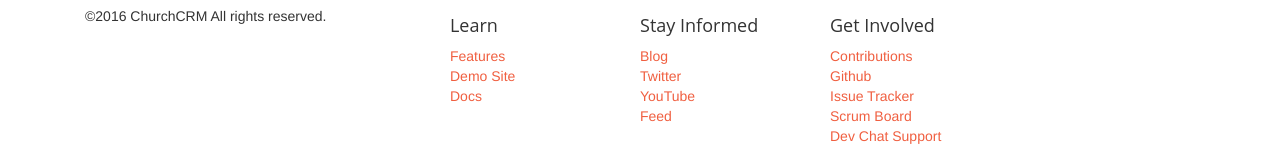
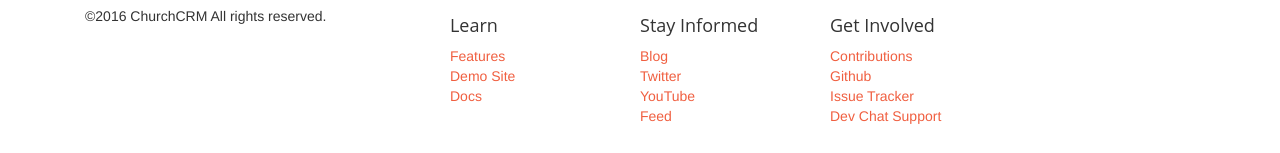
Before and after one commit to ChurchCRM/ChurchCRM.io, a Jekyll site: the page built from index.html, in a window 1280 px wide and 900 px high, scrolled down 2051 px. Shown: the part 744-897 px from the top of the window. Built offline with Jekyll 4.4.1, drawn with Linux system fonts in a browser that asks for light colours; nearby versions of some CDN libraries.

Commit message:
Remove link to scrum board
waffle.io no longer exists

```diff
--- a/_layouts/default.html
+++ b/_layouts/default.html
@@ -100,7 +100,6 @@
                     <li><a href="{{ site.baseurl }}/contributions">Contributions</a></li>
                     <li><a href="https://github.com/ChurchCRM/CRM" target="_blank">Github</a></li>
                     <li><a href="https://github.com/ChurchCRM/CRM/issues" target="_blank">Issue Tracker</a></li>
-                    <li><a href="https://waffle.io/ChurchCRM/CRM" target="_blank">Scrum Board</a></li>
                     <li><a href="https://gitter.im/ChurchCRM/CRM" target="_blank">Dev Chat Support</a></li>
                 </ul>
             </div>
```
